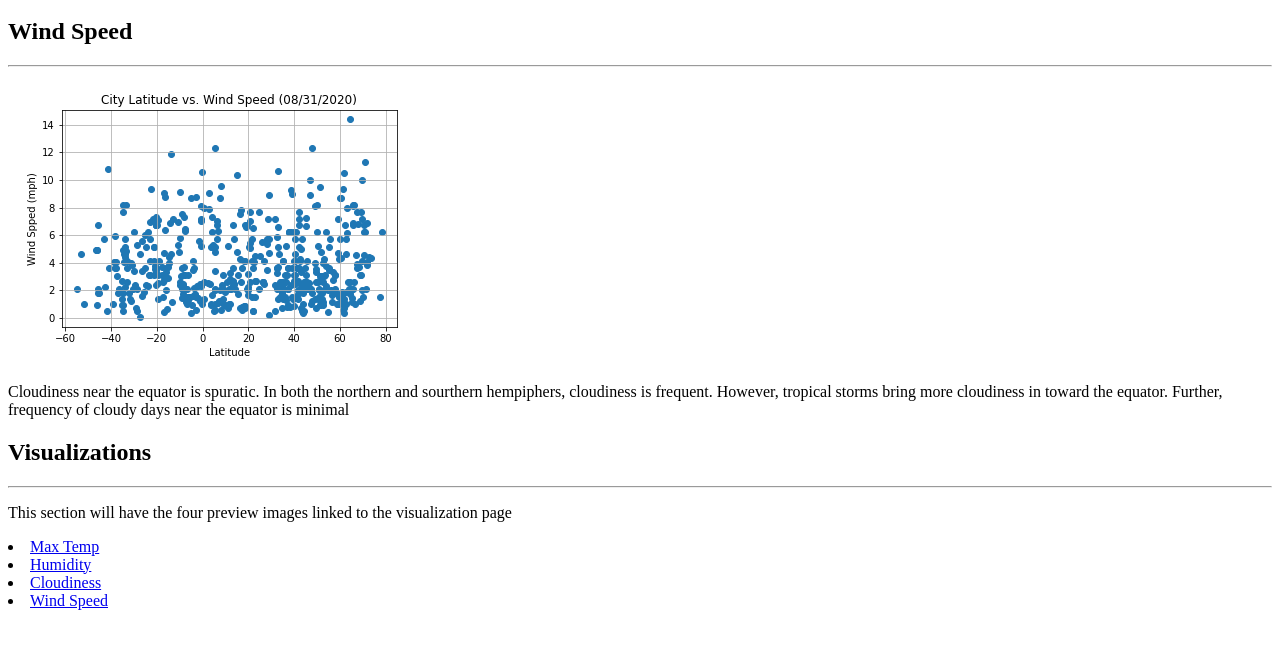
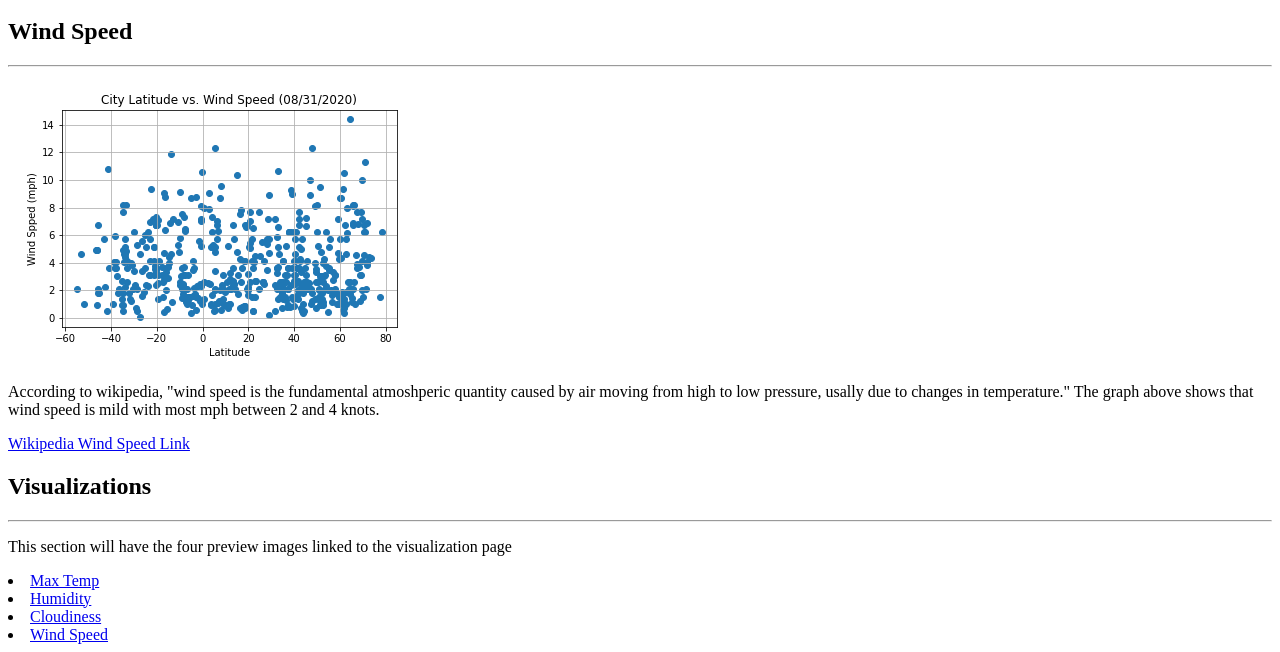
Before and after one commit to micale24/Web-Design-Challenge, a plain HTML site: page WebVisualizations/windspeed.html in a window 1280 px wide. Shown: the part 157-809 px from the top of the page. Drawn offline with Linux system fonts and the light colour scheme.

Commit message:
wind speed page completed

```diff
--- a/WebVisualizations/windspeed.html
+++ b/WebVisualizations/windspeed.html
@@ -36,7 +36,8 @@
         <hr>
         <img id="bio-image" src="./Visualizations/scatter4.png" alt="Latidue vs. Wind Speed">
       </section>
-      <p>Cloudiness near the equator is spuratic. In both the northern and sourthern hempiphers, cloudiness is frequent.  However, tropical storms bring more cloudiness in toward the equator.  Further, frequency of cloudy days near the equator is minimal</p>
+      <p>According to wikipedia, "wind speed is the fundamental atmoshperic quantity caused by air moving from high to low pressure, usally due to changes in temperature."  The graph above shows that wind speed is mild with most mph between 2 and 4 knots.</p>
+      <p><a href="https://en.wikipedia.org/wiki/Wind_speed">Wikipedia Wind Speed Link</a></p>
     </section>
     <aside id="contact-info">
       <h2>Visualizations</h2>
```
